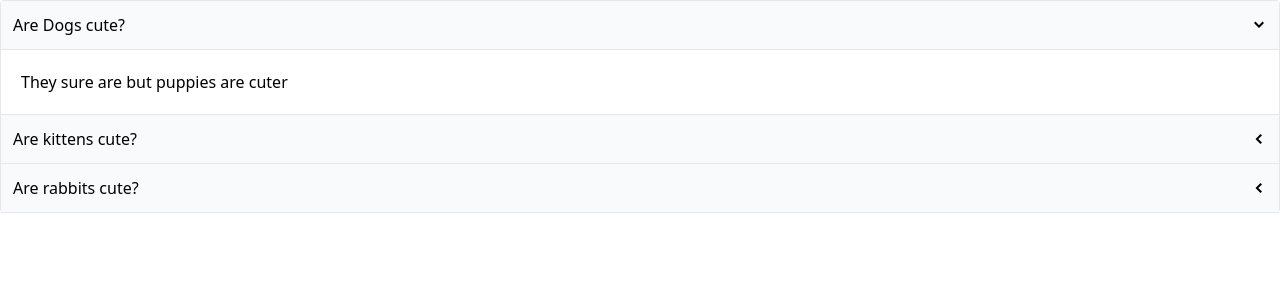
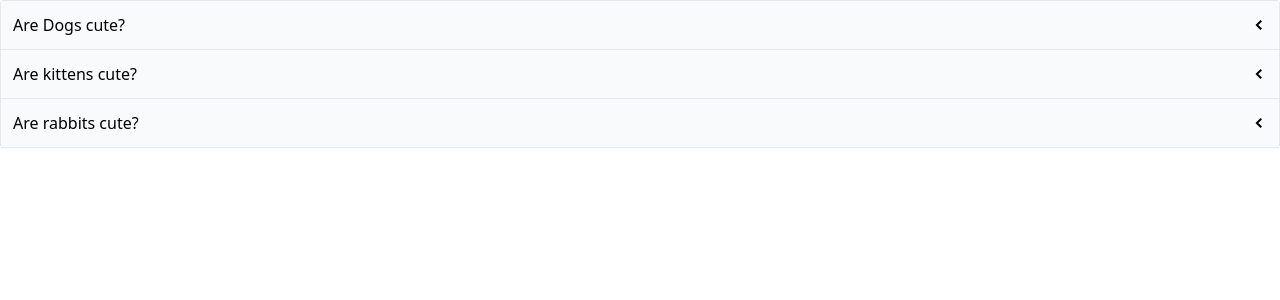
Before and after one commit to ElSmith7/react-menu-components, a React (Create React App) app: page / in a window 1280 px wide. Shown: the top 300 px of the page. Built offline with nearby package versions, Linux system fonts and the light colour scheme.

Commit message:
updated accordion state so user can collapse comments

```diff
--- a/src/components/Accordion.js
+++ b/src/components/Accordion.js
@@ -2,10 +2,14 @@ import { useState } from "react";
 import { GoChevronDown, GoChevronLeft } from "react-icons/go";
 
 function Accordion({ items }) {
-  const [expandedIndex, setExpandedIndex] = useState(0);
+  const [expandedIndex, setExpandedIndex] = useState(-1);
 
   const handleClick = (nextIndex) => {
-    setExpandedIndex(nextIndex);
+    if (expandedIndex === nextIndex) {
+      setExpandedIndex(-1);
+    } else {
+      setExpandedIndex(nextIndex);
+    }
   };
   const renderedItems = items.map((item, index) => {
     const isExpanded = index === expandedIndex;
```
